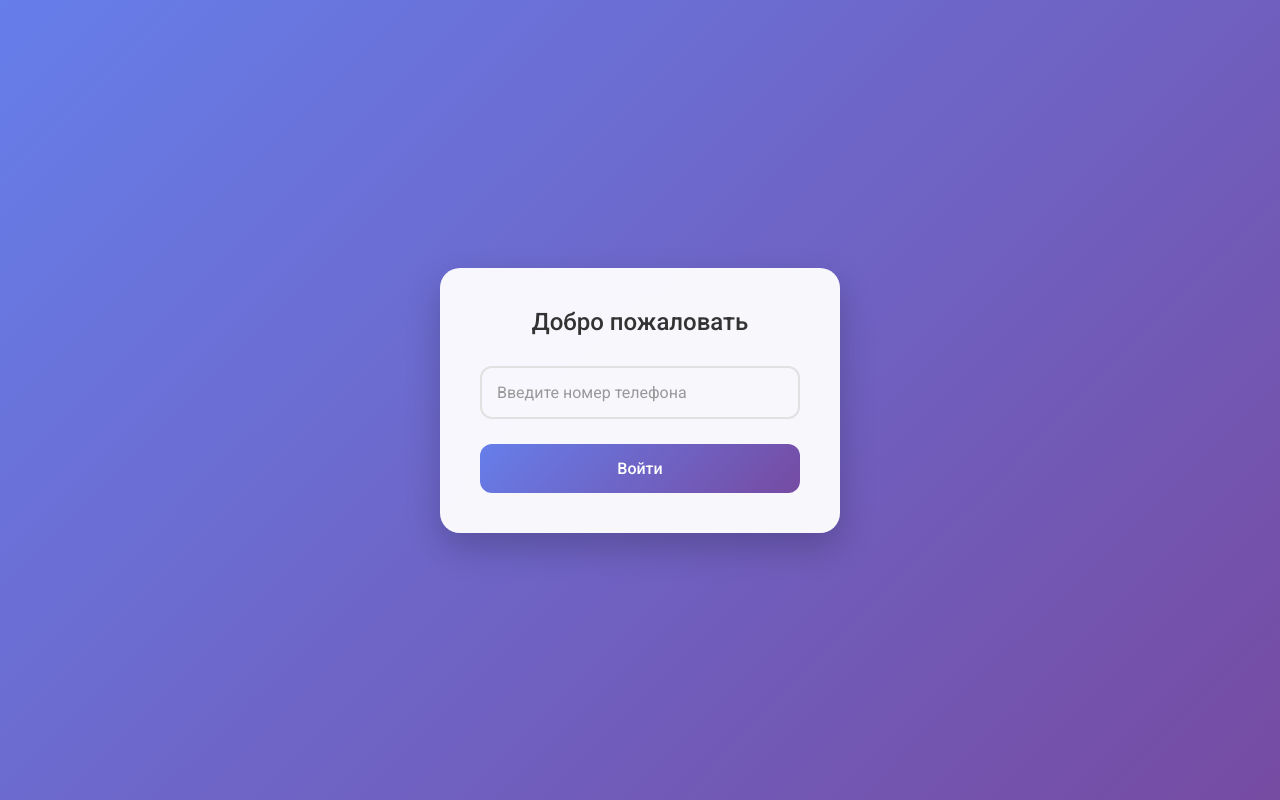
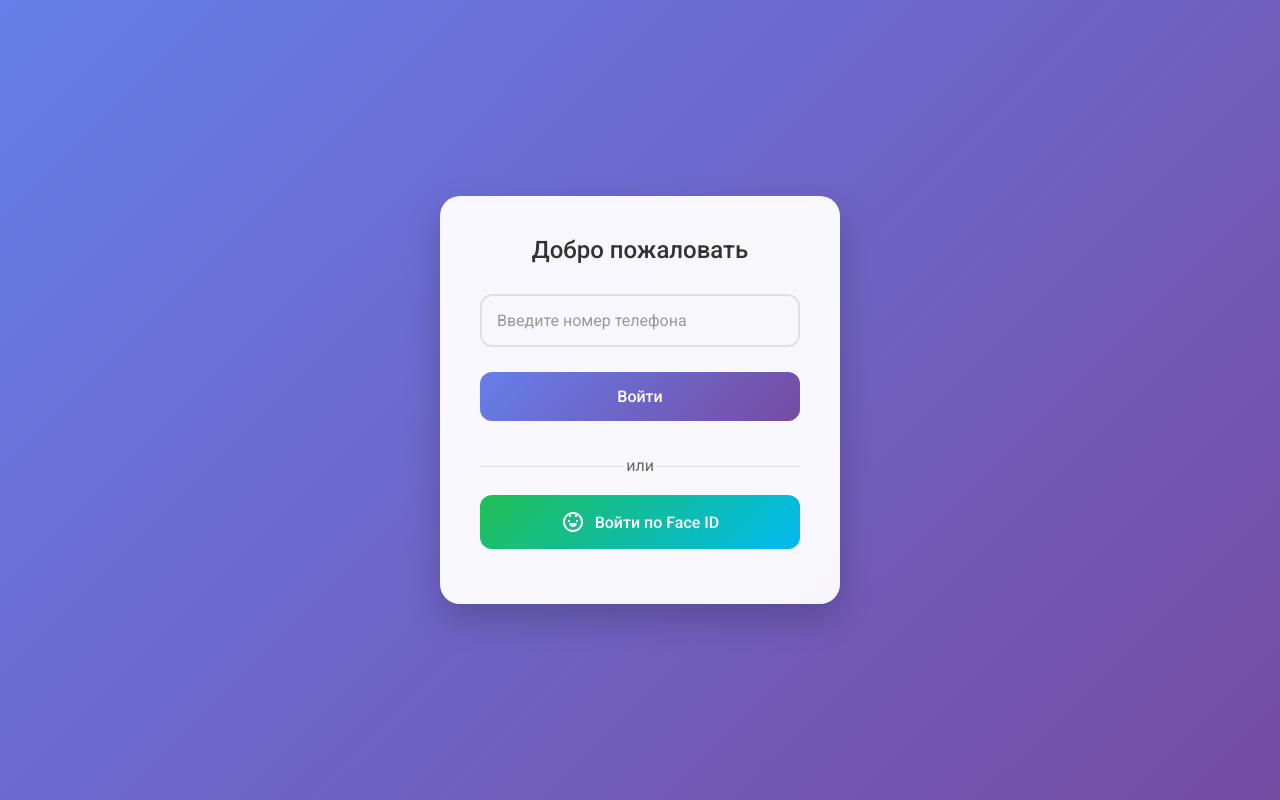
Before and after one commit to LAZN14/BOT_lazn14, a plain HTML site: page index.html in a window 1280 px wide. Drawn offline with Linux system fonts and the light colour scheme.

Commit message:
добавление кнопки

```diff
--- a/index.html
+++ b/index.html
@@ -67,7 +67,6 @@
         button {
             width: 100%;
             padding: 15px;
-            background: linear-gradient(135deg, #667eea 0%, #764ba2 100%);
             border: none;
             border-radius: 12px;
             color: white;
@@ -75,6 +74,19 @@
             font-weight: 500;
             cursor: pointer;
             transition: all 0.3s ease;
+            margin-bottom: 15px;
+        }
+
+        .login-btn {
+            background: linear-gradient(135deg, #667eea 0%, #764ba2 100%);
+        }
+
+        .faceid-btn {
+            background: linear-gradient(135deg, #20bf55 0%, #01baef 100%);
+            display: flex;
+            align-items: center;
+            justify-content: center;
+            gap: 10px;
         }
 
         button:hover {
@@ -82,12 +94,38 @@
             box-shadow: 0 5px 15px rgba(102, 126, 234, 0.4);
         }
 
-        .phone-icon {
+        .faceid-btn:hover {
+            box-shadow: 0 5px 15px rgba(32, 191, 85, 0.4);
+        }
+
+        .or-divider {
+            text-align: center;
+            margin: 20px 0;
+            position: relative;
+            color: #666;
+        }
+
+        .or-divider::before,
+        .or-divider::after {
+            content: '';
             position: absolute;
-            left: 15px;
             top: 50%;
-            transform: translateY(-50%);
-            color: #999;
+            width: 45%;
+            height: 1px;
+            background-color: #ddd;
+        }
+
+        .or-divider::before {
+            left: 0;
+        }
+
+        .or-divider::after {
+            right: 0;
+        }
+
+        .face-icon {
+            width: 24px;
+            height: 24px;
         }
 
         @media (max-width: 480px) {
@@ -110,8 +148,22 @@
                     pattern="[0-9]{11}"
                 >
             </div>
-            <button type="submit">Войти</button>
+            <button type="submit" class="login-btn">Войти</button>
         </form>
+
+        <div class="or-divider">или</div>
+
+        <button onclick="loginWithFaceID()" class="faceid-btn">
+            <svg class="face-icon" viewBox="0 0 24 24" fill="none" xmlns="http://www.w3.org/2000/svg">
+                <path d="M9 10H7V12H9V10Z" fill="currentColor"/>
+                <path d="M17 10H15V12H17V10Z" fill="currentColor"/>
+                <path d="M12 17C14.2091 17 16 15.2091 16 13H8C8 15.2091 9.79086 17 12 17Z" fill="currentColor"/>
+                <path d="M10 5H8V7H10V5Z" fill="currentColor"/>
+                <path d="M16 5H14V7H16V5Z" fill="currentColor"/>
+                <path fill-rule="evenodd" clip-rule="evenodd" d="M22 12C22 17.5228 17.5228 22 12 22C6.47715 22 2 17.5228 2 12C2 6.47715 6.47715 2 12 2C17.5228 2 22 6.47715 22 12ZM20 12C20 16.4183 16.4183 20 12 20C7.58172 20 4 16.4183 4 12C4 7.58172 7.58172 4 12 4C16.4183 4 20 7.58172 20 12Z" fill="currentColor"/>
+            </svg>
+            Войти по Face ID
+        </button>
     </div>
 
     <script>
@@ -124,6 +176,21 @@
                 window.location.href = 'main.html';
             }
         });
+
+        function loginWithFaceID() {
+            // Здесь будет логика для Face ID
+            if ('FaceDetector' in window) {
+                // Если браузер поддерживает Face ID
+                alert('Смотрите в камеру для сканирования лица');
+                // Здесь должна быть реальная логика Face ID
+                setTimeout(() => {
+                    localStorage.setItem('userPhone', 'FaceID_User');
+                    window.location.href = 'main.html';
+                }, 2000);
+            } else {
+                alert('Ваше устройство не поддерживает Face ID');
+            }
+        }
     </script>
 </body>
 </html>
```
